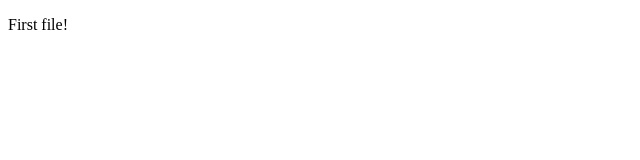
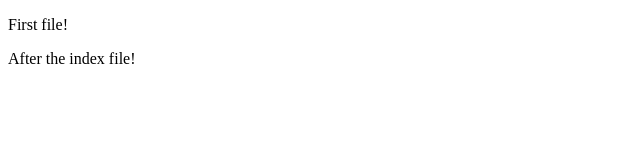
Before and after one commit to AmiUnadkat/my-demo, a plain HTML site: page first.html in a window 1280 px wide. Shown: the whole page, without its empty margins (0-640 px from the left). Drawn offline with Linux system fonts and the light colour scheme.

Commit message:
First file  after index file!

```diff
--- a/first.html
+++ b/first.html
@@ -7,5 +7,6 @@
 </head>
 <body>
     <p>First file!</p>
+    <p>After the index file!</p>
 </body>
 </html>
```
